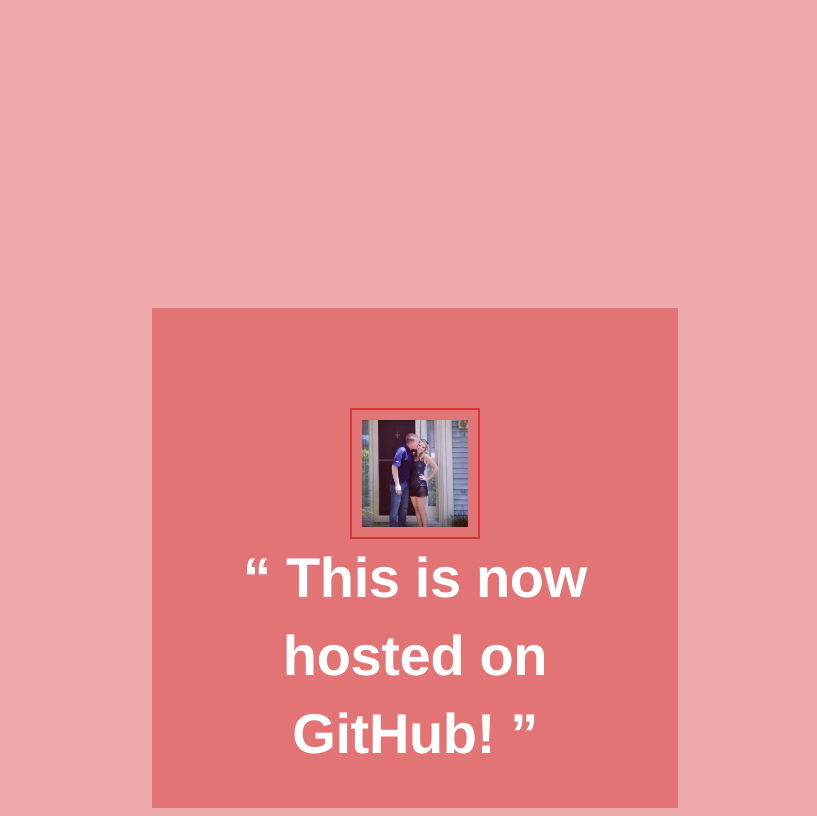
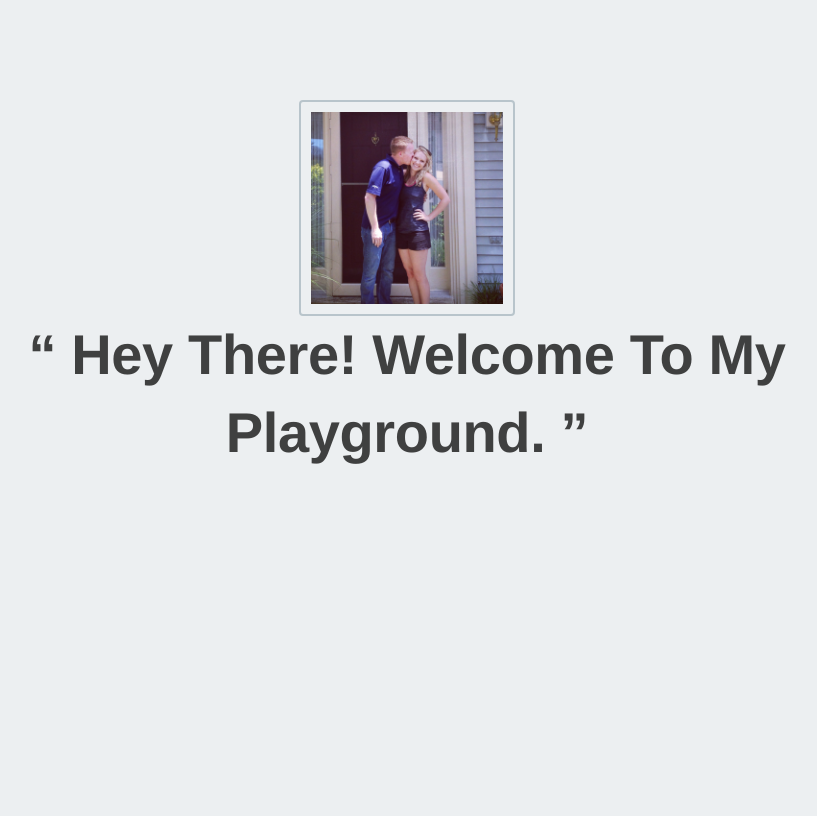
Before and after one commit to brucebentley/brucebentley.me, a plain HTML site: page index.html in a window 1280 px wide. Shown: the whole page, without its empty margins (233-1050 px from the left). Drawn offline with Linux system fonts and the light colour scheme.

Commit message:
Colors were hideous

```diff
--- a/index.html
+++ b/index.html
@@ -17,13 +17,14 @@
             width: 100%;
         }
         body {
-            background: rgba(210, 39, 41, 0.4);
-            color: rgba(0,0,0,0.85);
+            background: rgba(236, 239, 241, 1.0);
+            color: rgba(33, 33, 33, 0.85);
             font-family: "Helvetica", "Helvetica Neue", Arial, sans-serif;
             font-size: 18px;
             font-weight: 400;
             letter-spacing: -0.02em;
             line-height: 1.4;
+            margin: 0;
             position: relative;
             text-rendering: optimizeLegibility;
             -webkit-font-smoothing: antialiased;
@@ -31,27 +32,26 @@
             -moz-font-feature-settings: "liga" on;
         }
         div {
-            background-color: rgba(210, 39, 41, 0.4);
             border: none;
-            color: rgba(255,255,255,1.0);
+            color: rgba(33, 33, 33, 1.0);
             display: block;
-            padding: 100px 50px;
+            padding: 100px 100px;
             margin: 0 auto;
-            max-width: 33.33333%;
+            max-width: 60vw;
             position: relative;
-            top: 300px;
             text-align: center;
             width: 100%;
         }
         h2 {
-            color: rgba(255,255,255,1.0);
+            color: rgba(33, 33, 33, 0.85);
             display: block;
             font-size: 56px;
             margin: 0px;
             text-align: center;
         }
         .img-fluid {
-            border: 2px solid rgba(210, 39, 41, 0.8);
+            border: 2px solid rgba(176, 190, 197, 0.85);
+            border-radius: 4px;
             display: block;
             margin: 0 auto;
             max-width: 25%;
@@ -64,7 +64,7 @@
     <div class="coming-soon">
         <img src="avatar2.png" class="img-fluid" alt="Bruce & his BEAUTIFUL wife, Meghan">
         <h2>
-            “ This is now hosted on GitHub! ”
+            “ Hey There! Welcome To My Playground. ”
         </h2>
     </div>
 </body>
```
